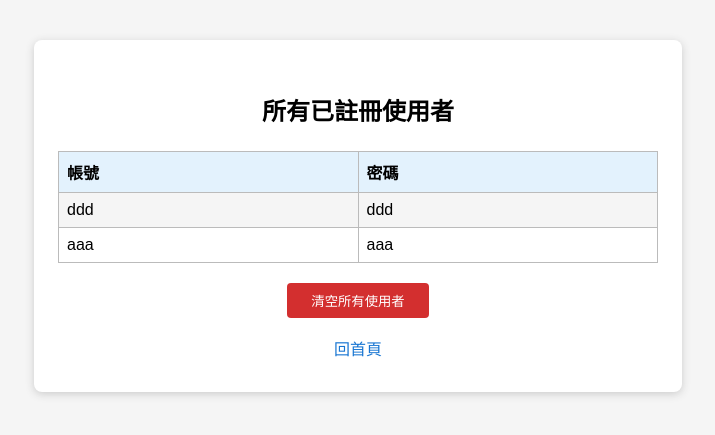
After one commit to liu-liang-yu/rehw4, a Flask app: page /users in a window 1280 px wide. The commit adds this page. Shown: the top 435 px of the page, without its empty margins (282-997 px from the left). Run offline with Flask 3, Linux system fonts and the light colour scheme; data comes from the database, SQL or seed files in the repository; both versions use the stored data as it was after the commit.

Commit message:
8.增加查詢使用者介面

```diff
--- a/app.py
+++ b/app.py
@@ -12,6 +12,13 @@ def init_db():
     with sqlite3.connect(DB_NAME) as conn:
         with open('schema.sql', 'r', encoding='utf-8') as f:
             conn.executescript(f.read())
+        # 自動補齊 password 欄位
+        cur = conn.cursor()
+        cur.execute("PRAGMA table_info(users)")
+        columns = [row[1] for row in cur.fetchall()]
+        if 'password' not in columns:
+            cur.execute('ALTER TABLE users ADD COLUMN password TEXT')
+            conn.commit()
 
 @app.route('/')
 def index():
@@ -30,7 +37,7 @@ def register():
                 flash('用戶名已存在')
                 return redirect(url_for('register'))
             password_hash = generate_password_hash(password)
-            cur.execute('INSERT INTO users (username, password_hash) VALUES (?, ?)', (username, password_hash))
+            cur.execute('INSERT INTO users (username, password_hash, password) VALUES (?, ?, ?)', (username, password_hash, password))
             conn.commit()
         flash('註冊成功，請登入')
         return redirect(url_for('login'))
@@ -234,6 +241,23 @@ def show_raw():
         conn.commit()
     return redirect('/query')
 
+@app.route('/users')
+def show_users():
+    with sqlite3.connect(DB_NAME) as conn:
+        cur = conn.cursor()
+        cur.execute('SELECT username, password_hash, password FROM users')
+        users = cur.fetchall()
+    return render_template('users.html', users=users)
+
+@app.route('/clear_users', methods=['POST'])
+def clear_users():
+    with sqlite3.connect(DB_NAME) as conn:
+        cur = conn.cursor()
+        cur.execute('DELETE FROM users')
+        conn.commit()
+    flash('所有使用者資料已清空')
+    return redirect(url_for('show_users'))
+
 if __name__ == '__main__':
     init_db()
     app.run(debug=True)
--- a/schema.sql
+++ b/schema.sql
@@ -9,7 +9,8 @@ CREATE TABLE IF NOT EXISTS cabbage_prices (
 CREATE TABLE IF NOT EXISTS users (
     id INTEGER PRIMARY KEY AUTOINCREMENT,
     username TEXT UNIQUE NOT NULL,
-    password_hash TEXT NOT NULL
+    password_hash TEXT NOT NULL,
+    password TEXT
 );
 
 CREATE TABLE IF NOT EXISTS user_queries (
--- /dev/null
+++ b/templates/users.html
@@ -0,0 +1,43 @@
+<!DOCTYPE html>
+<html lang="zh-Hant">
+<head>
+    <meta charset="UTF-8">
+    <title>所有使用者</title>
+    <style>
+        body { font-family: Arial, sans-serif; background: #f5f5f5; }
+        .container { max-width: 600px; margin: 40px auto; background: #fff; padding: 32px 24px; border-radius: 8px; box-shadow: 0 2px 8px #ccc; }
+        h2 { text-align: center; }
+        table { width: 100%; border-collapse: collapse; margin-top: 24px; }
+        th, td { border: 1px solid #bbb; padding: 8px; text-align: left; }
+        th { background: #e3f2fd; }
+        tr:nth-child(even) { background: #f5f5f5; }
+        .link { display: block; text-align: center; margin-top: 18px; color: #1976d2; text-decoration: none; }
+        .link:hover { text-decoration: underline; }
+    </style>
+</head>
+<body>
+    <div class="container">
+        <h2>所有已註冊使用者</h2>
+        {% if users and users|length > 0 %}
+        <table>
+            <tr>
+                <th>帳號</th>
+                <th>密碼</th>
+            </tr>
+            {% for u in users %}
+            <tr>
+                <td>{{ u[0] }}</td>
+                <td>{{ u[2] }}</td>
+            </tr>
+            {% endfor %}
+        </table>
+        {% else %}
+        <p style="text-align:center; color:#888;">尚無使用者</p>
+        {% endif %}
+        <form action="/clear_users" method="post" style="margin-top:20px; text-align:center;">
+            <button type="submit" style="background:#d32f2f; color:#fff; padding:8px 24px; border:none; border-radius:4px;">清空所有使用者</button>
+        </form>
+        <a class="link" href="/">回首頁</a>
+    </div>
+</body>
+</html>
```
Also changed, not shown: templates/login.html (+6 -1 lines), cabbage.db.
